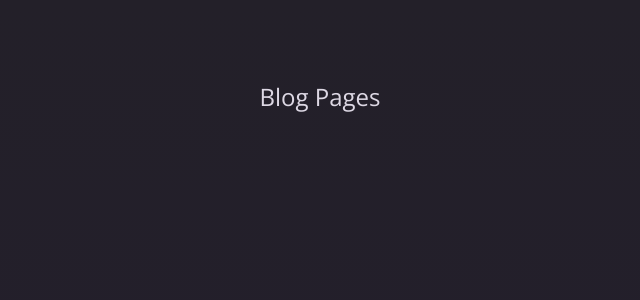
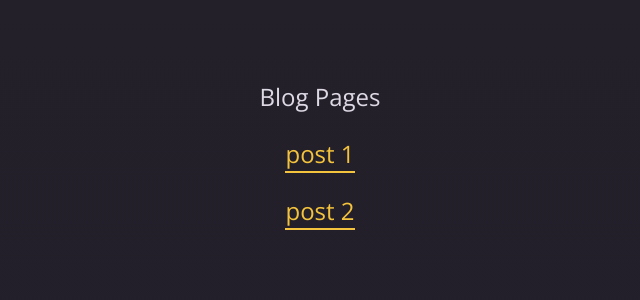
Before and after one commit to PraneethBunny123/Next-Food-App-, a Next.js app: page /blog in a window 1280 px wide. Shown: the top 300 px of the page, without its empty margins (320-960 px from the left). Built offline with nearby package versions, Linux system fonts and the light colour scheme.

Commit message:
checking the route functionality using the [ ] route notation from the file tree structure

```diff
--- a/app/blog/page.js
+++ b/app/blog/page.js
@@ -1,9 +1,17 @@
-function page() {
+import Link from "next/link"
+
+function BlogPage() {
     return (
         <main>
             <p>Blog Pages</p>
+            <p>
+                <Link href="/blog/post-1">post 1</Link>
+            </p>
+            <p>
+                <Link href="/blog/post-2">post 2</Link>
+            </p>
         </main>
     )
 }
 
-export default page
+export default BlogPage
```
Also changed, not shown: app/blog/[slug]/page.js (added, +9 -0 lines).
